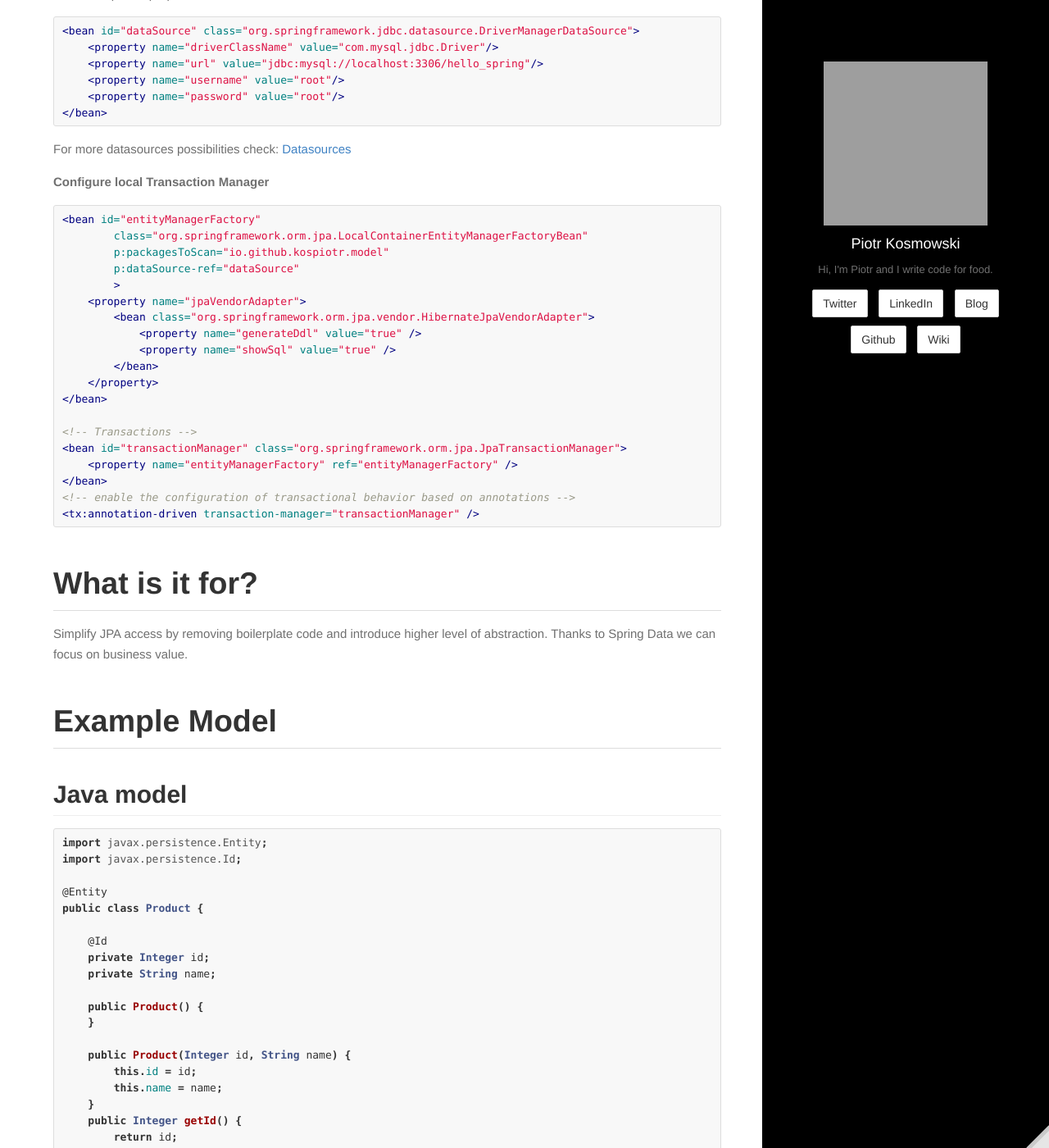
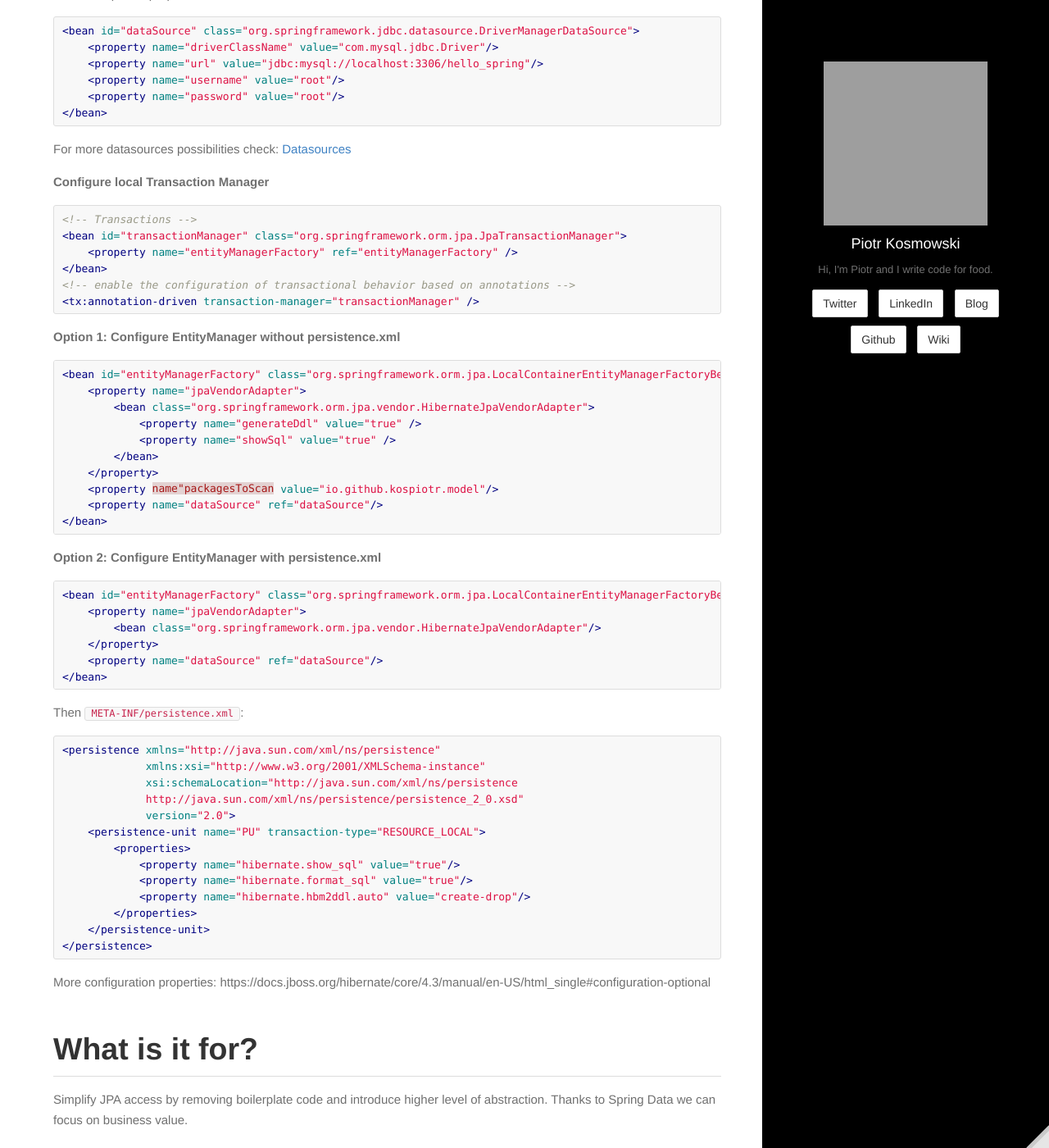
Before and after one commit to kospiotr/kospiotr.github.io, a Jekyll site: the page built from wiki/spring-data.md, in a window 1280 px wide and 1400 px high, scrolled down 1440 px. Shown: the whole window at 82% size. Built offline with Jekyll 4.4.1, drawn with Linux system fonts in a browser that asks for light colours; Markdown is read by kramdown in place of the engine named in the settings; grey boxes are pictures that could not be loaded.

Commit message:
Update wiki

````diff
--- a/wiki/spring-data.md
+++ b/wiki/spring-data.md
@@ -76,19 +76,6 @@ For more datasources possibilities check: [Datasources](/wiki/datasources.html)
 **Configure local Transaction Manager**
 
 ```xml
-<bean id="entityManagerFactory"
-        class="org.springframework.orm.jpa.LocalContainerEntityManagerFactoryBean"
-        p:packagesToScan="io.github.kospiotr.model"
-        p:dataSource-ref="dataSource"
-        >
-    <property name="jpaVendorAdapter">
-        <bean class="org.springframework.orm.jpa.vendor.HibernateJpaVendorAdapter">
-            <property name="generateDdl" value="true" />
-            <property name="showSql" value="true" />
-        </bean>
-    </property>
-</bean>
-
 <!-- Transactions -->
 <bean id="transactionManager" class="org.springframework.orm.jpa.JpaTransactionManager">
     <property name="entityManagerFactory" ref="entityManagerFactory" />
@@ -96,6 +83,52 @@ For more datasources possibilities check: [Datasources](/wiki/datasources.html)
 <!-- enable the configuration of transactional behavior based on annotations -->
 <tx:annotation-driven transaction-manager="transactionManager" />
 ```
+
+**Option 1: Configure EntityManager without persistence.xml**
+
+```xml
+<bean id="entityManagerFactory" class="org.springframework.orm.jpa.LocalContainerEntityManagerFactoryBean">
+    <property name="jpaVendorAdapter">
+        <bean class="org.springframework.orm.jpa.vendor.HibernateJpaVendorAdapter">
+            <property name="generateDdl" value="true" />
+            <property name="showSql" value="true" />
+        </bean>
+    </property>
+    <property name"packagesToScan value="io.github.kospiotr.model"/>
+    <property name="dataSource" ref="dataSource"/>
+</bean>
+```
+
+**Option 2: Configure EntityManager with persistence.xml**
+
+```xml
+<bean id="entityManagerFactory" class="org.springframework.orm.jpa.LocalContainerEntityManagerFactoryBean">
+    <property name="jpaVendorAdapter">
+        <bean class="org.springframework.orm.jpa.vendor.HibernateJpaVendorAdapter"/>
+    </property>
+    <property name="dataSource" ref="dataSource"/>
+</bean>
+```
+
+Then ```META-INF/persistence.xml```:
+
+```xml
+<persistence xmlns="http://java.sun.com/xml/ns/persistence"
+             xmlns:xsi="http://www.w3.org/2001/XMLSchema-instance"
+             xsi:schemaLocation="http://java.sun.com/xml/ns/persistence
+             http://java.sun.com/xml/ns/persistence/persistence_2_0.xsd"
+             version="2.0">
+    <persistence-unit name="PU" transaction-type="RESOURCE_LOCAL">
+        <properties>
+            <property name="hibernate.show_sql" value="true"/>
+            <property name="hibernate.format_sql" value="true"/>
+            <property name="hibernate.hbm2ddl.auto" value="create-drop"/>
+        </properties>
+    </persistence-unit>
+</persistence>
+```
+
+More configuration properties: https://docs.jboss.org/hibernate/core/4.3/manual/en-US/html_single#configuration-optional
 
 # What is it for?
 
````
